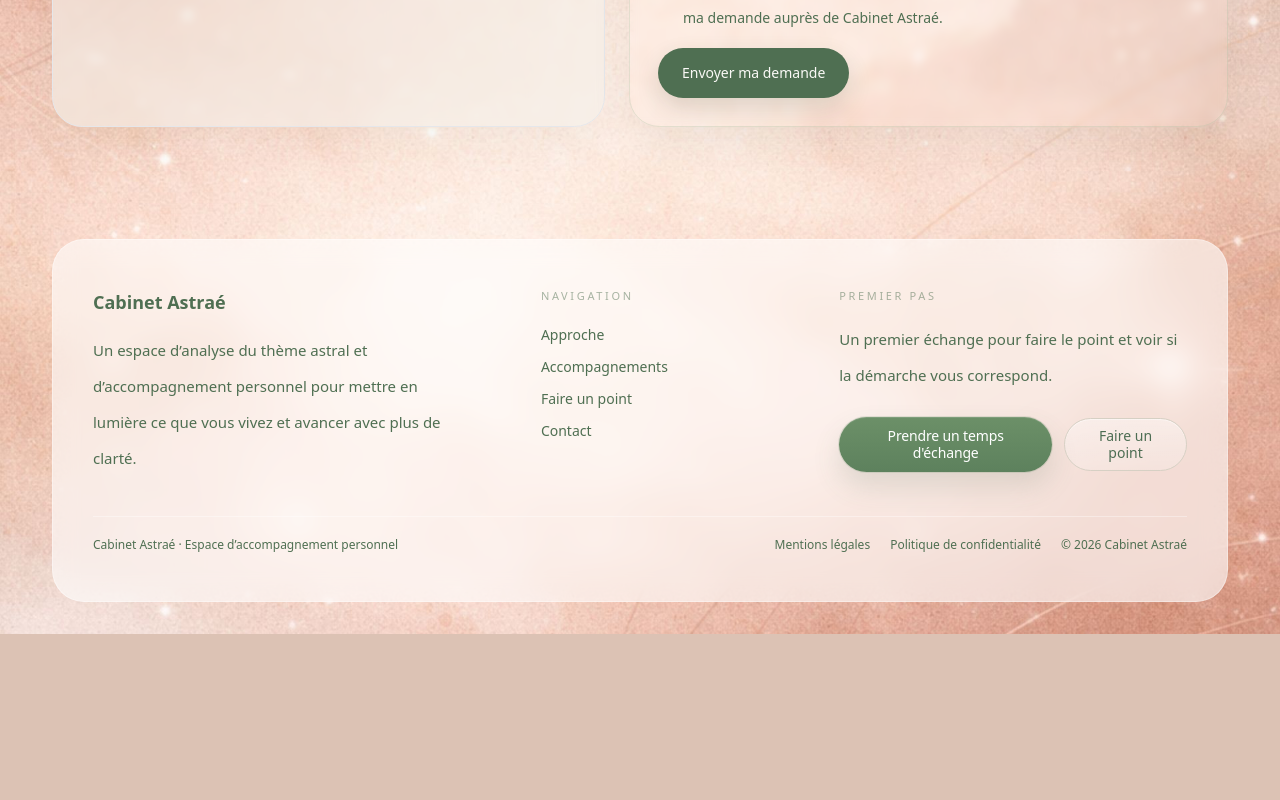
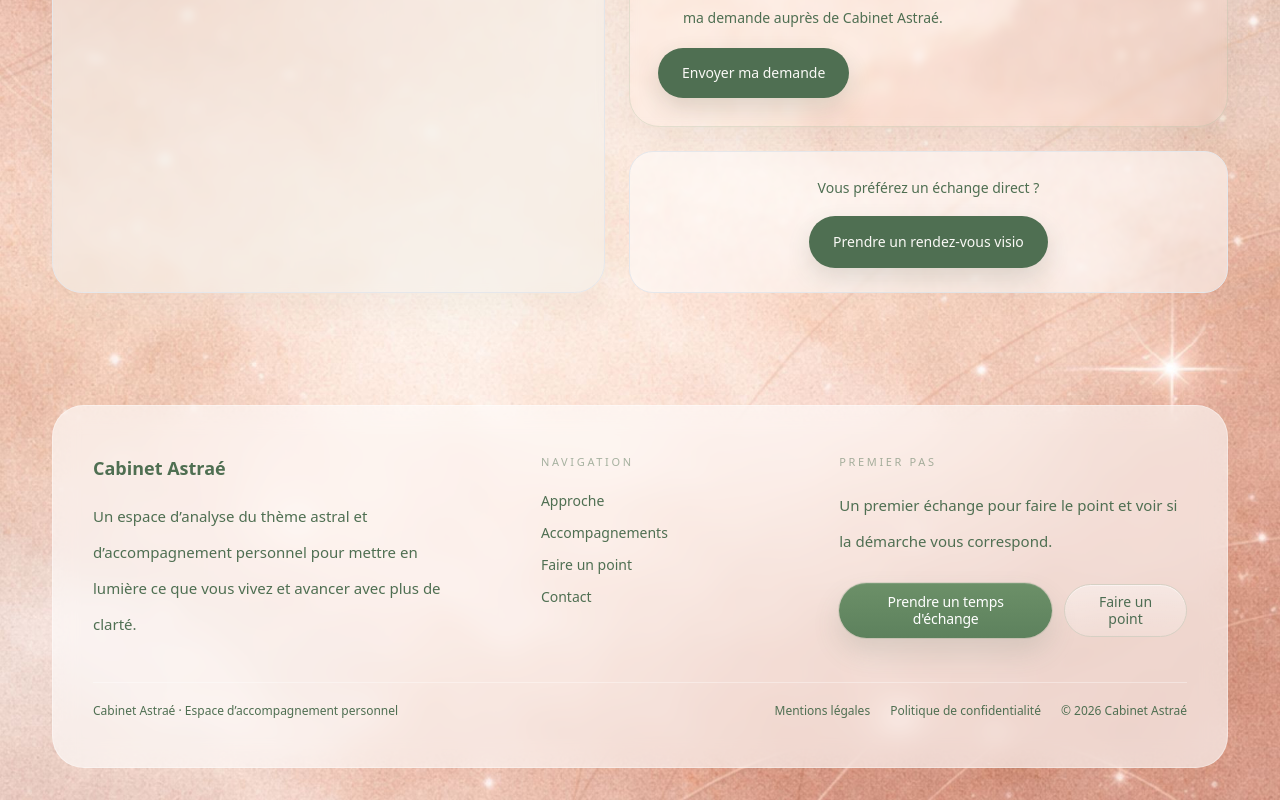
Before and after one commit to arnaudcrestey/cabinet-astrae, a Next.js app: page /contact in a window 1280 px wide. Shown: the part 981-1781 px from the top of the page. Before the commit the page ends 1615 px from the top, so only its background shows below. Built offline with nearby package versions, Linux system fonts and the light colour scheme.

Commit message:
Update page.tsx

```diff
--- a/app/contact/page.tsx
+++ b/app/contact/page.tsx
@@ -1,3 +1,4 @@
+import Link from "next/link";
 import { ContactForm } from "@/components/site/ContactForm";
 import { PageFrame } from "@/components/projection/PageFrame";
 
@@ -59,6 +60,21 @@ export default function ContactPage() {
 
         <div className="lg:h-full">
           <ContactForm />
+
+          <div className="mt-6 rounded-[1.5rem] border border-sage/18 bg-white/55 px-6 py-6 text-center backdrop-blur-[2px]">
+            <p className="text-sm font-medium leading-6 text-pine">
+              Vous préférez un échange direct ?
+            </p>
+
+            <div className="mt-4 flex justify-center">
+              <Link
+                href="/reservation"
+                className="inline-flex min-h-[52px] items-center justify-center rounded-full bg-pine px-6 py-3 text-sm font-medium text-ivory shadow-[0_10px_24px_rgba(46,62,53,0.14)] transition hover:opacity-95"
+              >
+                Prendre un rendez-vous visio
+              </Link>
+            </div>
+          </div>
         </div>
       </div>
     </PageFrame>
```
